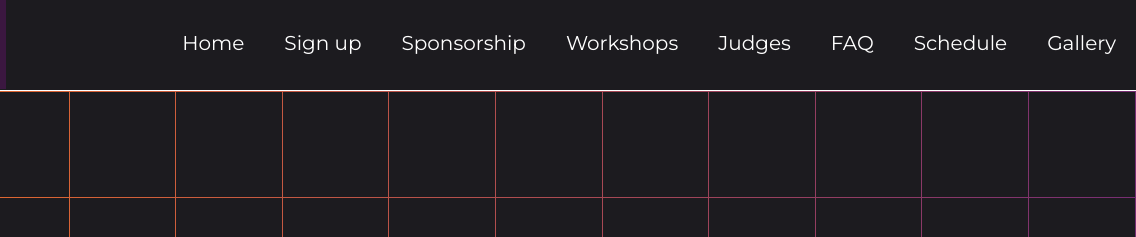
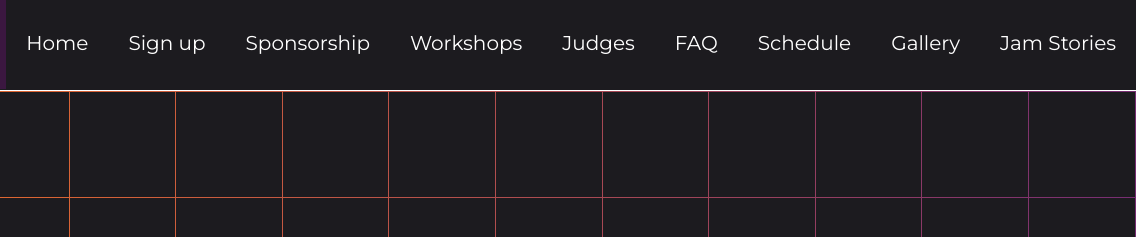
Before and after one commit to MorayGameJam/MorayGameJam.github.io, a plain HTML site: page index.html in a window 1280 px wide. Shown: the top 237 px of the page, 144-1280 px from the left. Drawn offline with Linux system fonts and the light colour scheme.

Commit message:
more nav updates
Need to swap the site to PHP so I'm not having to change everything on every page every time there's an update.

```diff
--- a/index.html
+++ b/index.html
@@ -48,6 +48,7 @@
             <a href="/pages/faq.html">FAQ</a>
             <a href="/pages/schedule.html">Schedule</a>
             <a href="/pages/gallery.html">Gallery</a>
+            <a href="/jam-stories/">Jam Stories</a>
         </div>
 
 
@@ -83,6 +84,7 @@
                 <li><a href="/pages/faq.html">FAQ</a></li>
                 <li><a href="/pages/schedule.html">Schedule</a></li>
                 <li><a href="/pages/gallery.html">Gallery</a></li>
+                <li><a href="/jam-stories/">Jam Stories</a></li>
 
             </ul>
         </nav>
```
